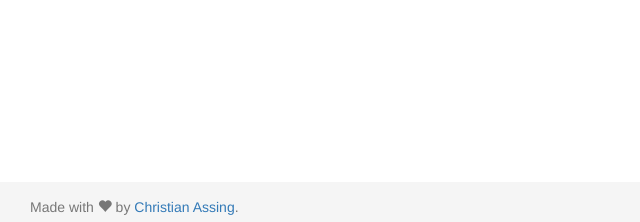
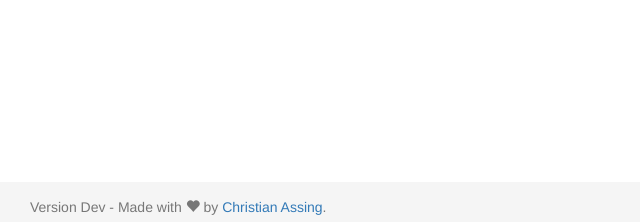
Before and after one commit to chassing/showminder, a Django app: page /add/ in a window 1280 px wide. Shown: the part 578-800 px from the top of the page, without its empty margins (0-640 px from the left). Run offline with Django 3.2, Linux system fonts and the light colour scheme; the visitor is signed in with stand-in values (Sample User, id 1); some libraries are stand-ins or nearby versions.

Commit message:
show version number in footer

```diff
--- /dev/null
+++ b/showminder/showminder/context_processors.py
@@ -0,0 +1,5 @@
+import os
+
+
+def version(args):
+    return {'VERSION': os.environ.get('SHOWMINDER_VERSION', 'Dev')}
--- a/showminder/showminder/settings.py
+++ b/showminder/showminder/settings.py
@@ -71,6 +71,7 @@ TEMPLATES = [
                 'django.template.context_processors.request',
                 'django.contrib.auth.context_processors.auth',
                 'django.contrib.messages.context_processors.messages',
+                'showminder.context_processors.version'
             ],
         },
     },
--- a/showminder/templates/base.html
+++ b/showminder/templates/base.html
@@ -61,7 +61,7 @@
 
     <footer class="footer navbar-fixed-bottom">
         <div class="container">
-            <p class="text-muted">Made with <span class="glyphicon glyphicon-heart" aria-hidden="true"></span> by <a href="https://github.com/chassing/">Christian Assing</a>.</p>
+            <p class="text-muted">Version {{VERSION}} - Made with <span class="glyphicon glyphicon-heart" aria-hidden="true"></span> by <a href="https://github.com/chassing/">Christian Assing</a>.</p>
         </div>
     </footer>
 {% endblock %}
```
Also changed, not shown: 1 other file.
